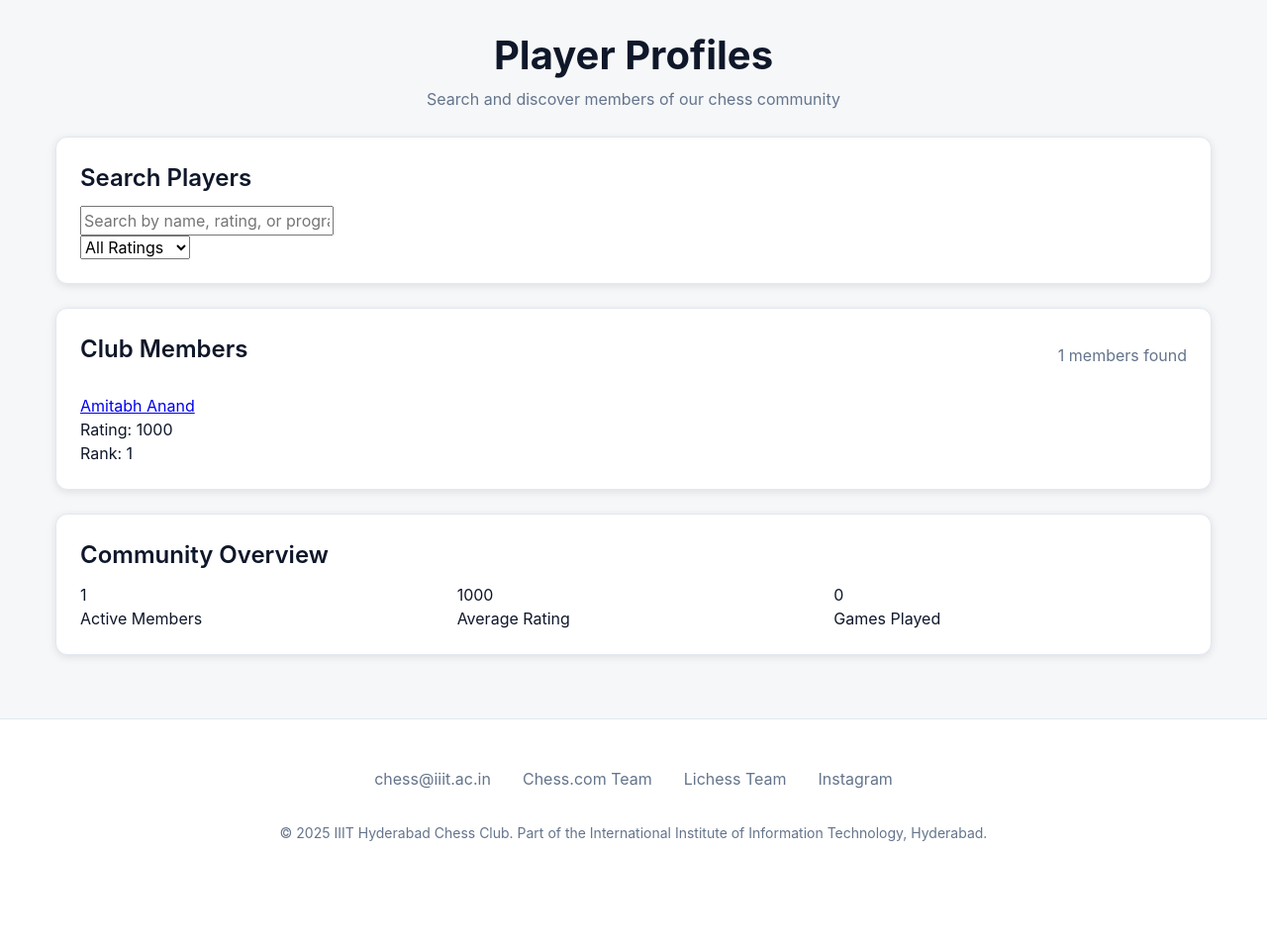
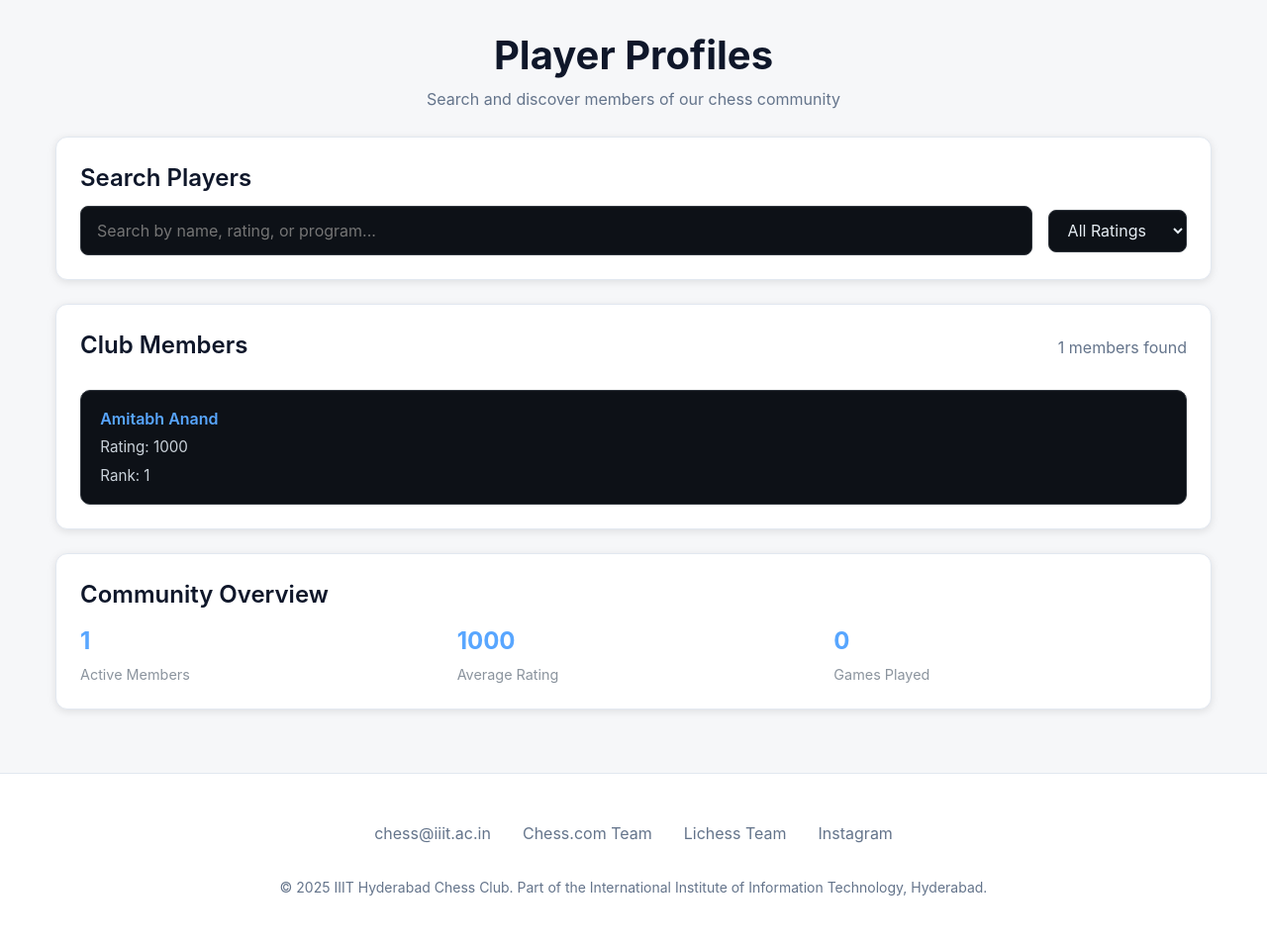
Before and after one commit to amitabh-anandpd/ChessClubIIIT, a Django app: page /profile/ in a window 1280 px wide. Shown: the part 77-1034 px from the top of the page at 99% size. Before the commit the page ends 927 px from the top, so only its background shows below. Run offline with Django 4.2, Linux system fonts and the light colour scheme; data comes from the database, SQL or seed files in the repository; data that the repository does not hold is empty.

Commit message:
Profile page css updated

```diff
--- a/static/css/styles.css
+++ b/static/css/styles.css
@@ -132,6 +132,26 @@ p, h1, h2, h3, h4, h5, h6 {
 
 .flex-col {
   flex-direction: column;
+}
+
+.stat-card {
+  background: transparent;
+}
+
+.stat-value {
+  font-size: 1.5rem;
+  font-weight: 700;
+  color: #58a6ff;
+}
+
+.stat-label {
+  color: #8b949e;
+  font-size: 0.9rem;
+  margin-top: 0.3rem;
+}
+
+.flex.items-center.justify-between.mb-4 {
+  align-items: baseline;
 }
 
 .items-center {
@@ -514,7 +534,64 @@ p {
   font-size: 0.7rem;
 }
 
+.search-container {
+  display: flex;
+  flex-wrap: wrap;
+  align-items: center;
+  gap: 1rem;
+}
+
+.search-input {
+  flex: 1;
+  padding: 0.75rem 1rem;
+  min-width: 250px;
+  background-color: #0d1117;
+  border: 1px solid #30363d;
+  border-radius: 8px;
+  color: #e6edf3;
+}
+
+.filter-select {
+  padding: 0.6rem 0.9rem;
+  border-radius: 8px;
+  background-color: #0d1117;
+  border: 1px solid #30363d;
+  color: #e6edf3;
+}
+
 /* Profile Specific */
+.profile-grid {
+  display: grid;
+  grid-template-columns: repeat(auto-fit, minmax(250px, 1fr));
+  gap: 1rem;
+}
+
+.profile-card {
+  background-color: #0d1117;
+  border: 1px solid #30363d;
+  border-radius: 10px;
+  padding: 1rem 1.2rem;
+  transition: all 0.2s ease;
+}
+
+.profile-card:hover {
+  border-color: #58a6ff;
+  transform: translateY(-3px);
+}
+
+.profile-name a {
+  color: #58a6ff;
+  text-decoration: none;
+  font-weight: 600;
+}
+
+.profile-rating,
+.profile-rank {
+  margin-top: 0.4rem;
+  font-size: 0.95rem;
+  color: #c9d1d9;
+}
+
 .profile-header {
   display: flex;
   align-items: center;
```
